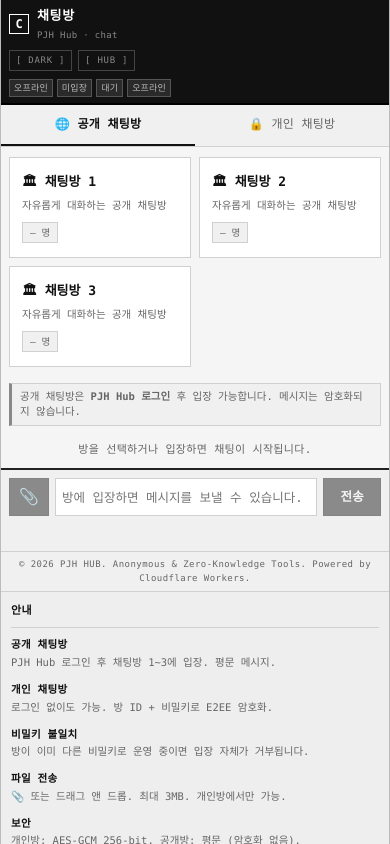
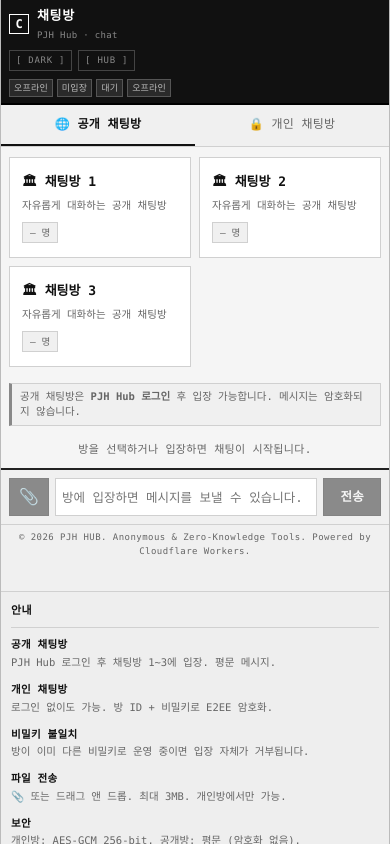
Before and after one commit to PJHNode/PJH-hub, a plain HTML site: page chat/index.html in a window 390 px wide. Drawn offline with Linux system fonts and the light colour scheme.

Commit message:
fix: room-panel grid row count mismatch (7->8) caused page overflow & input not anchored

```diff
--- a/chat/styles.css
+++ b/chat/styles.css
@@ -101,7 +101,12 @@ button:disabled { cursor: not-allowed; opacity: 0.45; }
 
 .room-panel {
   display: grid;
-  grid-template-rows: auto auto auto auto minmax(0, 1fr) auto auto;
+  /* 직계 자식 8개: topbar, tab-bar, loginRequiredNotice, publicSection,
+     privateSection, messages, composer, footer.
+     messages 한 행만 1fr(가변), 나머지 7행은 auto.
+     행 개수가 자식 개수와 정확히 일치해야 마지막 footer 가
+     암묵적(implicit) 행으로 밀려나 전체 높이를 초과하지 않는다. */
+  grid-template-rows: auto auto auto auto auto minmax(0, 1fr) auto auto;
   height: 100%;
   min-height: 0;
   overflow: hidden;
@@ -411,7 +416,7 @@ dd { margin: 2px 0 0; color: var(--muted); font-size: 10.5px; line-height: 1.5;
     height: 100%;
   }
   .room-panel {
-    grid-template-rows: auto auto auto auto minmax(0,1fr) auto auto;
+    grid-template-rows: auto auto auto auto auto minmax(0,1fr) auto auto;
     height: 100%;
     min-height: 0;
   }
```
